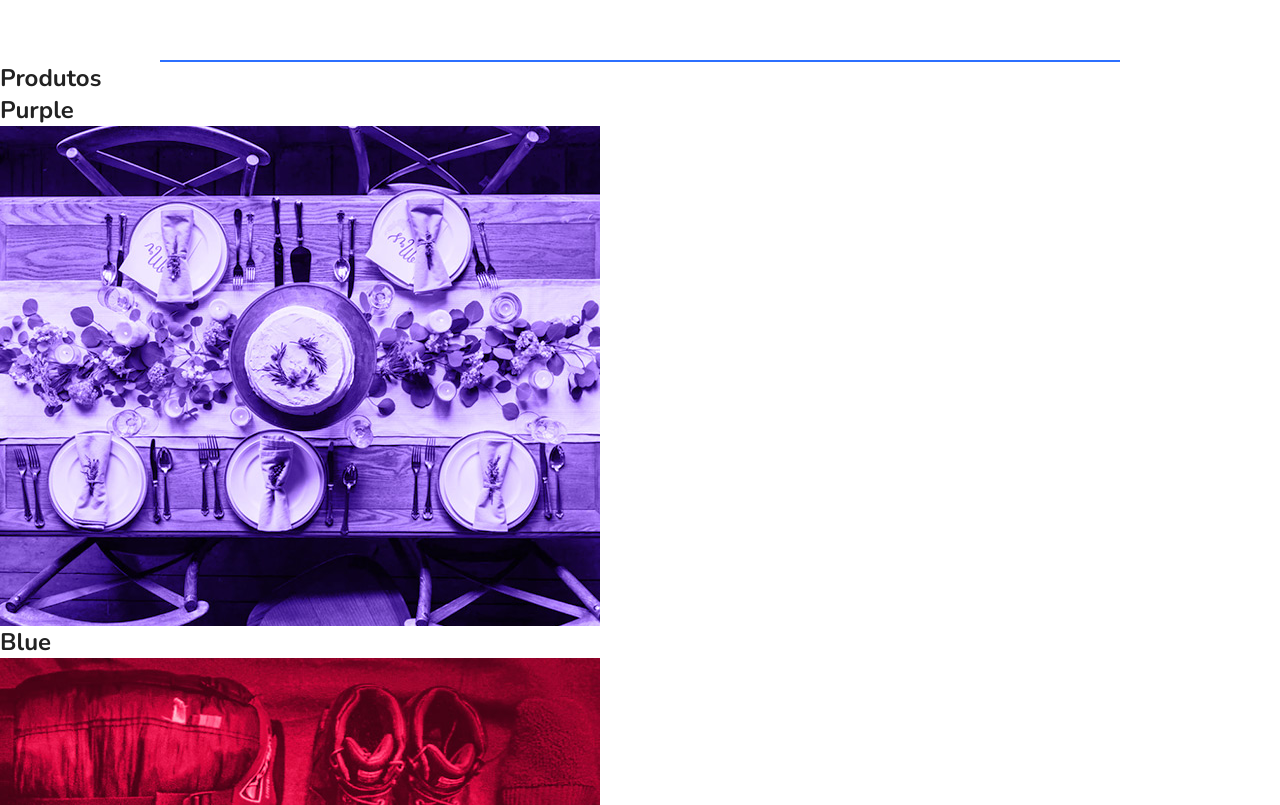
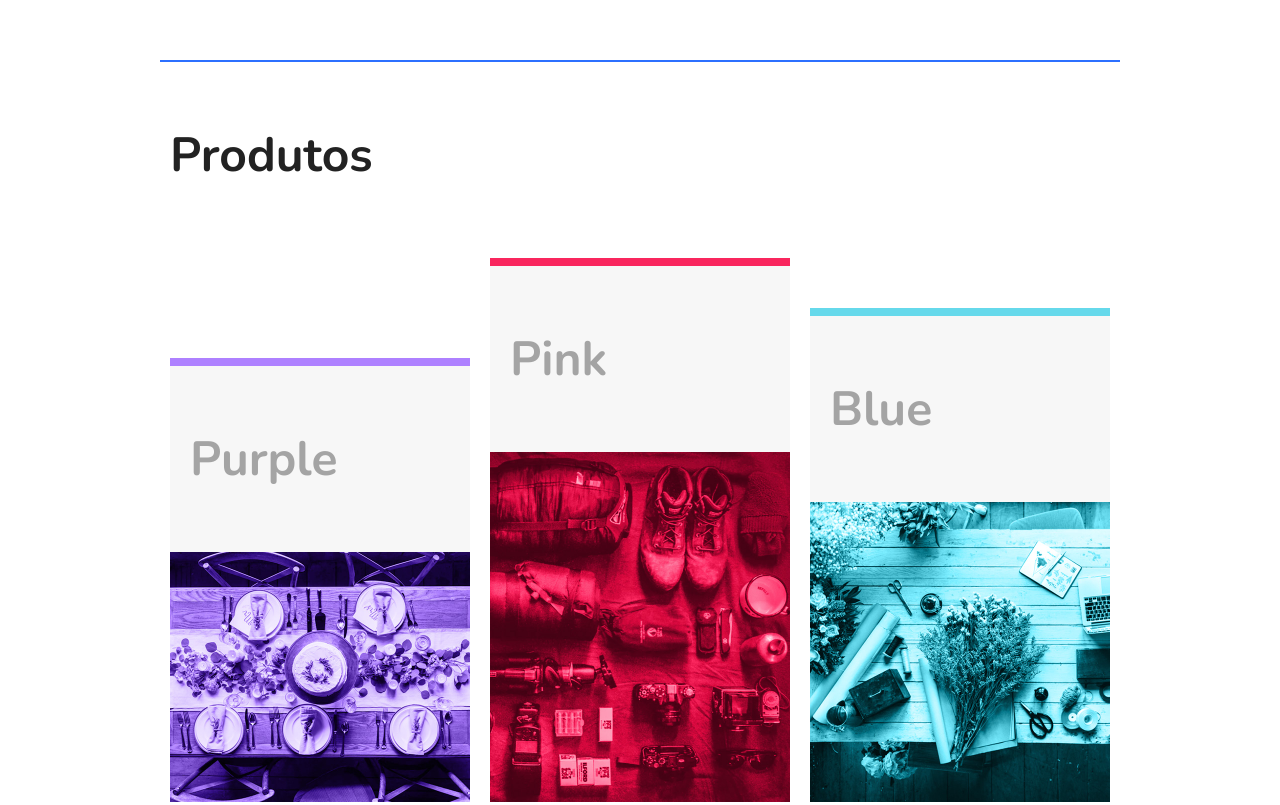
Before and after one commit to israelsantana01/flexblog, a plain HTML site: page index.html in a window 1280 px wide. Shown: the part 949-1754 px from the top of the page. Drawn offline with nearby package versions, Linux system fonts and the light colour scheme.

Commit message:
End style of section products

```diff
--- a/index.html
+++ b/index.html
@@ -63,7 +63,7 @@
         <img src="./assets/produtos1.jpg" alt="produto 1">
       </div>
       <div class="produtos-item pink">
-        <h2>Blue</h2>
+        <h2>Pink</h2>
         <img src="./assets/produtos2.jpg" alt="produto 2">
       </div>
       <div class="produtos-item blue">
--- a/style.css
+++ b/style.css
@@ -131,3 +131,45 @@ img {
   flex: 1 1 160px;
   margin: 0 10px;
 }
+
+/* Produtos */
+
+.produtos {
+  max-width: 960px;
+  margin: 60px auto;
+}
+
+.produtos h1 {
+  font-size: 3em;
+  margin: 0 10px 60px 10px;
+}
+
+.produtos-container {
+  display: flex;
+  flex-wrap: wrap;
+  align-items: flex-end;
+}
+
+.produtos-item {
+  flex: 1 1 175px;
+  margin: 10px;
+}
+
+.produtos-item h2 {
+  font-size: 3em;
+  color: #a4a4a4;
+  background-color: #f7f7f7;
+  padding: 60px 20px;
+}
+
+.purple {
+  border-top: 8px solid #ae81ff;
+}
+
+.pink {
+  border-top: 8px solid #f9265e;
+}
+
+.blue {
+  border-top: 8px solid #66d9eb;
+}
```
